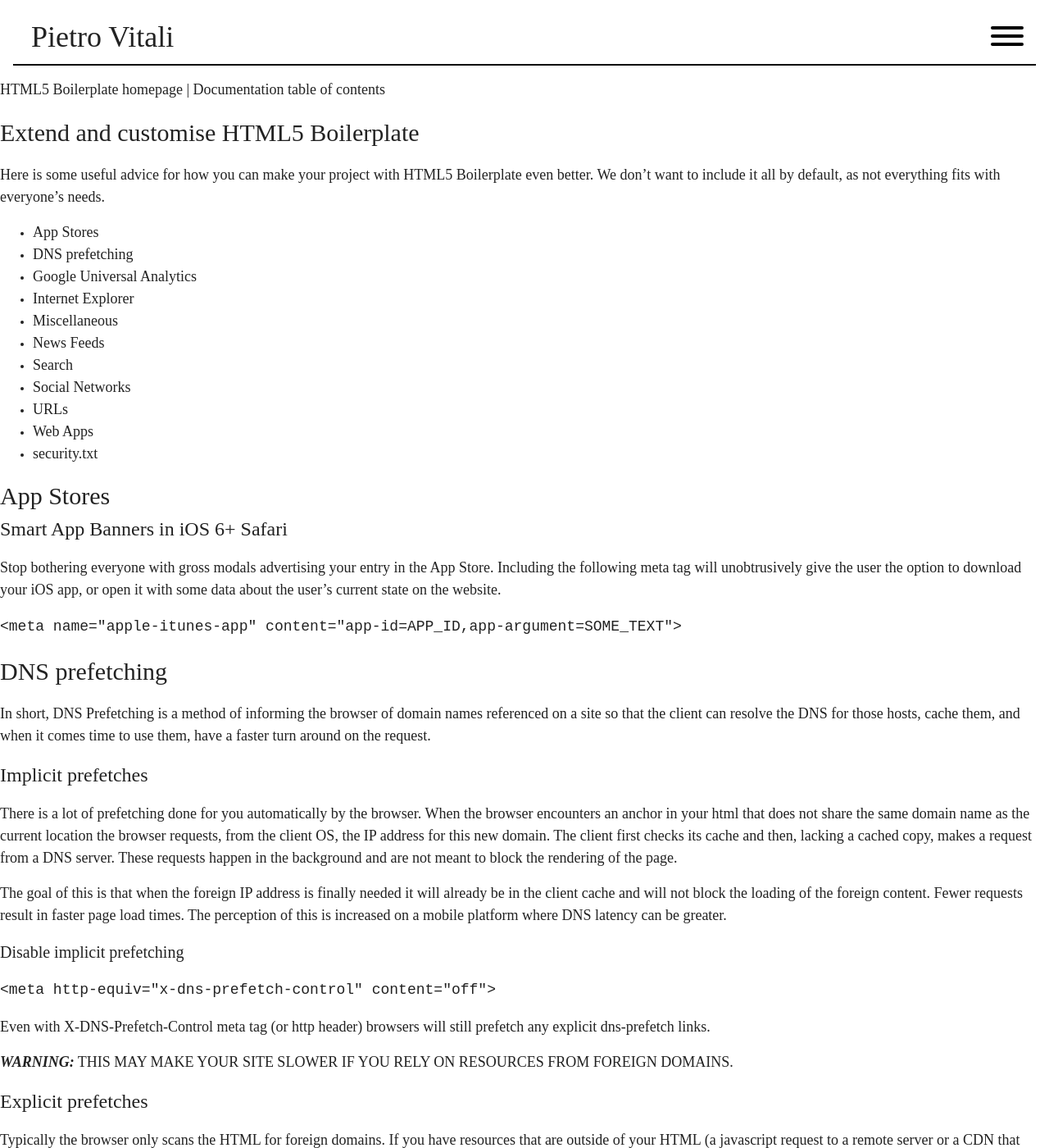
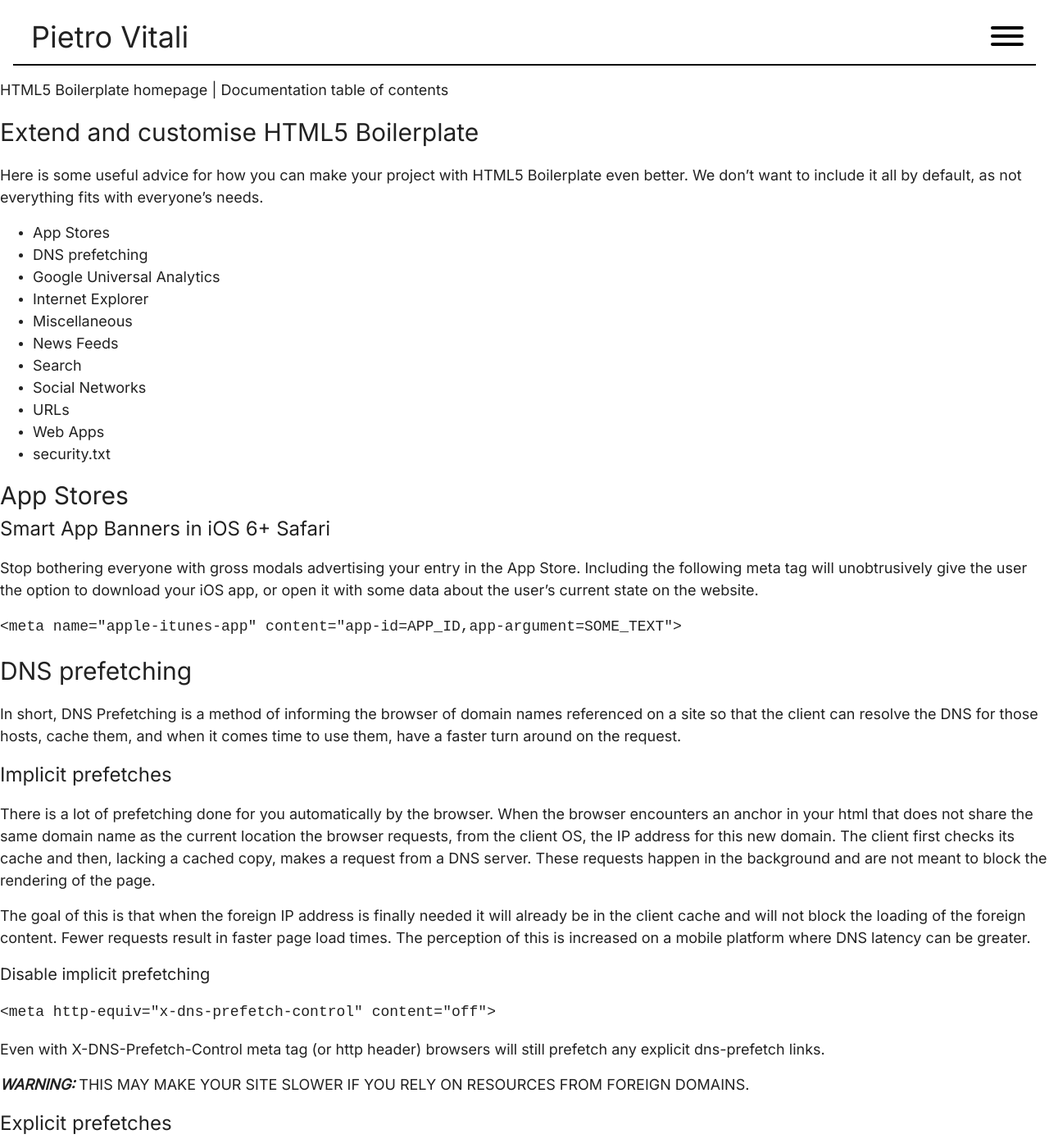
Before and after one commit to forgothiss88/pvportfolio, a Jekyll site: the page built from assets/doc/extend.md, in a window 1280 px wide and 1400 px high. Shown: the whole window at 82% size. Built offline with Jekyll 4.4.1, drawn with Linux system fonts in a browser that asks for light colours; nearby versions of some CDN libraries; our own code applies the rules of GitHub Pages for plain Markdown files; library files that are not in the unit come from our copies.

```diff
--- a/_includes/header.html
+++ b/_includes/header.html
@@ -12,6 +12,7 @@
   </div>
 </header>
 <div>
+  <div id="topbarwhite" class="topbarwhite"></div>
   <div id="topbarborder" class="topbarborder"></div>
   <div style="display: block; width: 100%; height: inherit; background-color: white"></div>
 </div>
--- a/assets/css/main.css
+++ b/assets/css/main.css
@@ -1,3 +1,4 @@
+@import url('https://fonts.googleapis.com/css2?family=Inter&display=swap');
 /*! HTML5 Boilerplate v7.3.0 | MIT License | https://html5boilerplate.com/ */
 
 /* main.css 2.0.0 | MIT License | https://github.com/h5bp/main.css#readme */
@@ -105,7 +106,7 @@
 /* prefixed by https://autoprefixer.github.io (PostCSS: v7.0.26, autoprefixer: v9.7.3) */
 
 html, body, h1, h2, h3, h4, h5, h6, a {
-  font-family: Neue Haas Grotesk Text Pro, serif;
+  font-family: Inter, serif;
   line-height: 1.5;
 }
 
@@ -242,8 +243,7 @@
 }
 
 .topbarborder {
-  z-index: 2;
-  background-color: white;
+  background-color: transparent;
   top: 0;
   height: inherit;
   left: 16px;
@@ -260,6 +260,18 @@
 
 .topbarborder.closed {
   right: 100%;
+}
+
+.topbarwhite {
+  background-color: white;
+  top: 0;
+  height: inherit;
+  left: 0;
+  right: 0;
+  margin: 0;
+  position: fixed;
+  width: auto;
+  padding: 0;
 }
 
 .title {
@@ -338,10 +350,11 @@
 .content {
   display: -ms-grid;
   display: grid;
+  width: 100%;
   -ms-grid-columns: 24.99% 16px 24.99% 16px 49.99%;
   grid-template-columns: 24.99% 24.99% 49.99%;
   -ms-grid-rows: 1fr 16px auto;
-  grid-template-rows: 1fr auto;
+  grid-template-rows: auto auto;
       grid-template-areas: "desc desc rimg" "bl1 bl2 br";
   z-index: 1;
   grid-gap: 16px;
```
